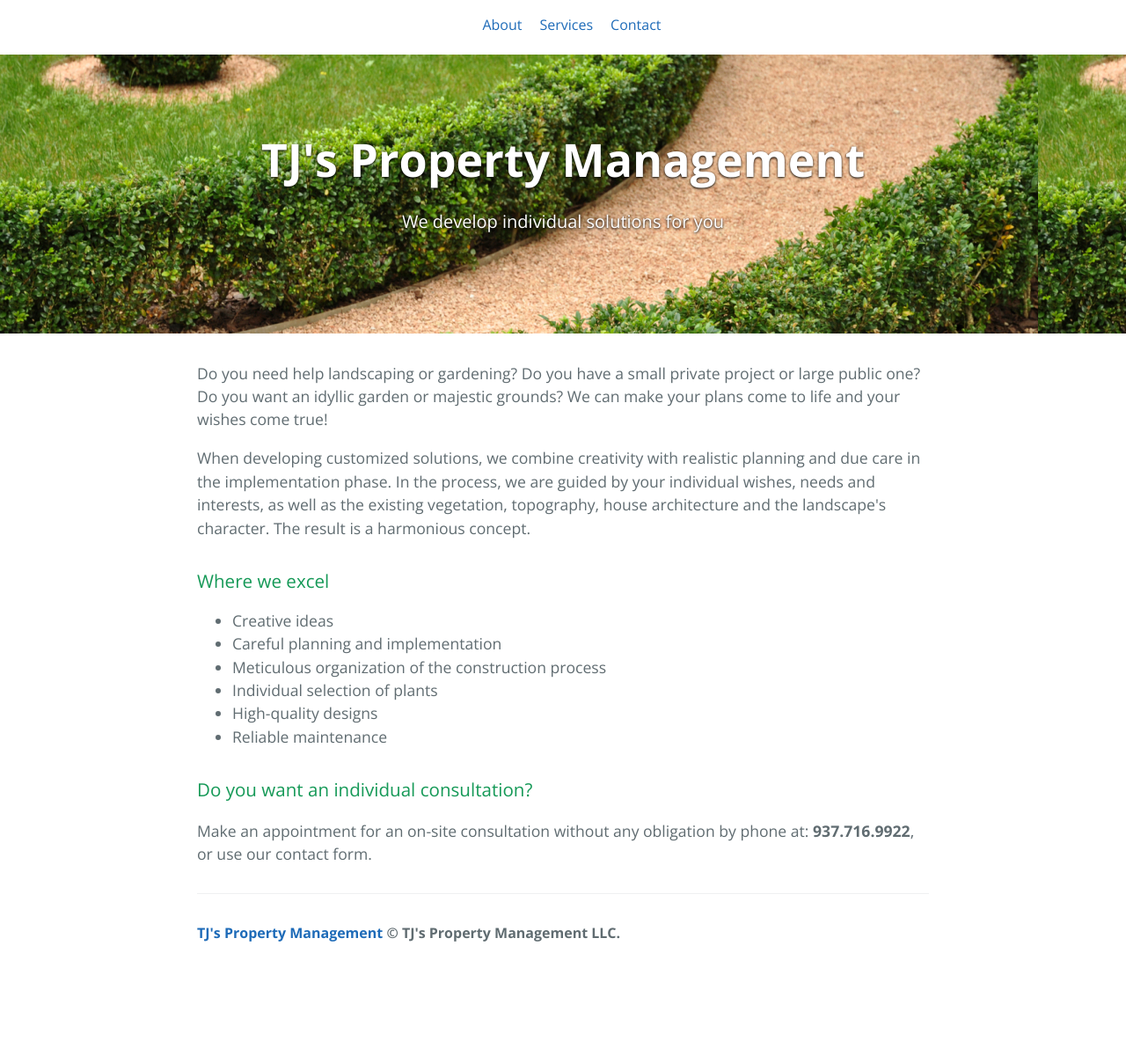
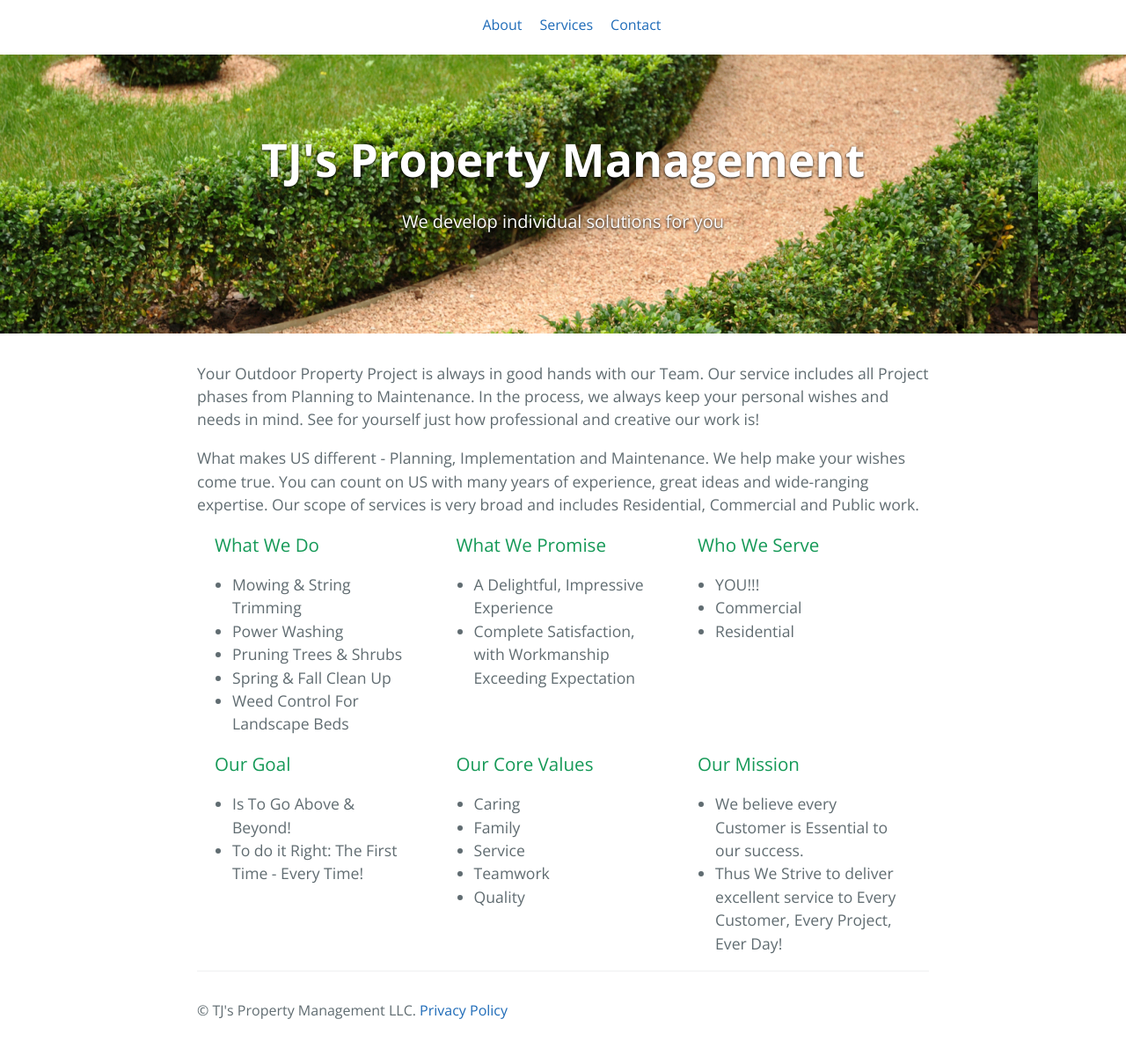
Before and after one commit to thomasneal/tjs-property, a Jekyll site: the page built from index.html, in a window 1280 px wide. Shown: the whole page at 88% size. Built offline with Jekyll 4.4.1, drawn with Linux system fonts in a browser that asks for light colours; the list of posts is cut into pages by our own code; before the commit the page ends 1104 px from its top, so only the background shows below that.

```diff
--- a/_includes/page-footer.html
+++ b/_includes/page-footer.html
@@ -1,4 +1,4 @@
 <footer class="site-footer">
-  <span class="site-footer-owner"><a href="{{ site.url }}">{{ site.title }}</a> &copy; TJ's Property Management LLC.</span>
+  <p>&copy; TJ's Property Management LLC. <a href="privacy.html">Privacy Policy</a></p>
 
 </footer>
--- a/_includes/page-header.html
+++ b/_includes/page-header.html
@@ -1,16 +1,15 @@
 <header>
   <nav id="nav-main">
     <ul>
-      <li><a href="#">About</a></li>
-      <li><a href="#">Services</a></li>
-      <li><a href="#">Contact</a></li>
+      <li><a href="about.html">About</a></li>
+      <li><a href="services.html">Services</a></li>
+      <li><a href="contact.html">Contact</a></li>
     </ul>
   </nav>
 </header>
 <section class="page-header">
-  <h1 class="project-name">{{ site.title }}</h1>
-  <h2 class="project-tagline">{{ site.tagline }}</h2>
-  <!--<a href="#" class="btn">About</a>
-  <a href="#" class="btn">Services</a>
-  <a href="#" class="btn">Contact</a>-->
+  <a href="index.html">
+    <h1 class="project-name">{{ site.title }}</h1>
+    <h2 class="project-tagline">{{ site.tagline }}</h2>
+  </a>
 </section>
--- a/css/cayman.css
+++ b/css/cayman.css
@@ -48,6 +48,11 @@ a {
       .btn + .btn {
         margin-top: 1rem;
         margin-left: 0; } }
+
+.page-header a {
+  text-decoration: none;
+  color: #fff;
+}
 
 .page-header {
   clear: both;
@@ -224,6 +229,7 @@ a {
     border: 0; }
 
 .site-footer {
+  clear: both;
   padding-top: 2rem;
   margin-top: 2rem;
   border-top: solid 1px #eff0f1; }
@@ -244,6 +250,21 @@ a {
 .site-footer-credits {
   color: #819198; }
 
+.clear {
+  clear: both;
+}
+
+.feature {
+
+  width: 30%;
+  margin-right: 3%;
+  float:left;
+}
+
+.feature h3 {
+  margin-left: 20px;
+}
+
 #nav-main {
   text-align:center;
 }
@@ -260,3 +281,7 @@ a {
   float: left;
   margin-left: 20px;
 }
+
+#about .page-header {
+  background-image: url('../assets/header2.jpg');
+}
--- a/index.html
+++ b/index.html
@@ -3,21 +3,64 @@ layout: default
 title: {{ site.name }}
 ---
 
-<div id="home">
-<p>Do you need help landscaping or gardening? Do you have a small private project or large public one? Do you want an idyllic garden or majestic grounds? We can make your plans come to life and your wishes come true!</p>
+<section id="home">
+<p>Your Outdoor Property Project is always in good hands with our Team. Our service
+ includes all Project phases from Planning to Maintenance. In the process, we
+ always keep your personal wishes and needs in mind. See for yourself just how
+ professional and creative our work is!</p>
+ <p>What makes US different - Planning, Implementation and Maintenance.
+   We help make your wishes come true.﻿ You can count on US with many years of
+   experience, great ideas and wide-ranging expertise.﻿ Our scope of services is
+   very broad and includes Residential, Commercial and Public work.﻿</p>
+<div class="feature">
+  <h3>What We Do</h3>
+  <ul>
+    <li>Mowing &amp; String Trimming</li>
+    <li>Power Washing</li>
+    <li>Pruning Trees &amp; Shrubs</li>
+    <li>Spring &amp; Fall Clean Up</li>
+    <li>Weed Control For Landscape Beds</li>
+  </ul>
+</div>
+<div class="feature">
+  <h3>What We Promise</h3>
+  <ul>
+    <li>A Delightful, Impressive Experience</li>
+    <li>Complete Satisfaction, with Workmanship Exceeding Expectation</li>
+  </ul>
+</div>
+<div class="feature">
+  <h3>Who We Serve</h3>
+  <ul>
+    <li>YOU!!!</li>
+    <li>Commercial</li>
+    <li>Residential</li>
+  </ul>
+</div>
+<div class="feature clear">
+  <h3>Our Goal</h3>
+  <ul>
+    <li>Is To Go Above &amp; Beyond!</li>
+    <li>To do it Right: The First Time - Every Time!</li>
+  </ul>
+</div>
+<div class="feature">
+  <h3>Our Core Values</h3>
+  <ul>
+    <li>Caring</li>
+    <li>Family</li>
+    <li>Service</li>
+    <li>Teamwork</li>
+    <li>Quality</li>
+  </ul>
+</div>
+<div class="feature">
+  <h3>Our Mission</h3>
+  <ul>
+    <li>We believe every Customer is Essential to our success.</li>
+    <li>Thus We Strive to deliver excellent service to Every Customer, Every Project, Ever Day!</li>
+  </ul>
+</div>
 
-<p>When developing customized solutions, we combine creativity with realistic planning and due care in the implementation phase. In the process, we are guided by your individual wishes, needs and interests, as well as the existing vegetation, topography, house architecture and the landscape's character. The result is a harmonious concept.</p>
 
-<h3>Where we excel</h3>
-<ul>
-  <li>Creative ideas</li>
-  <li>Careful planning and implementation</li>
-  <li>Meticulous organization of the construction process</li>
-  <li>Individual selection of plants</li>
-  <li>High-quality designs</li>
-  <li>Reliable maintenance</li>
-</ul>
-
-<h3>Do you want an individual consultation?</h3>
-<p>Make an appointment for an on-site consultation without any obligation by phone at: <strong>937.716.9922</strong>, or use our contact form.</p>
-</div>
+</section>
```
Also changed, not shown: about.html (added, +25 -0 lines), contact.html (added, +16 -0 lines), privacy.html (added, +58 -0 lines), services.html (added, +45 -0 lines), _layouts/default.html (line endings or trailing spaces), assets/header2.jpg (added), assets/header3.jpg (added), assets/header4.jpg (added).
